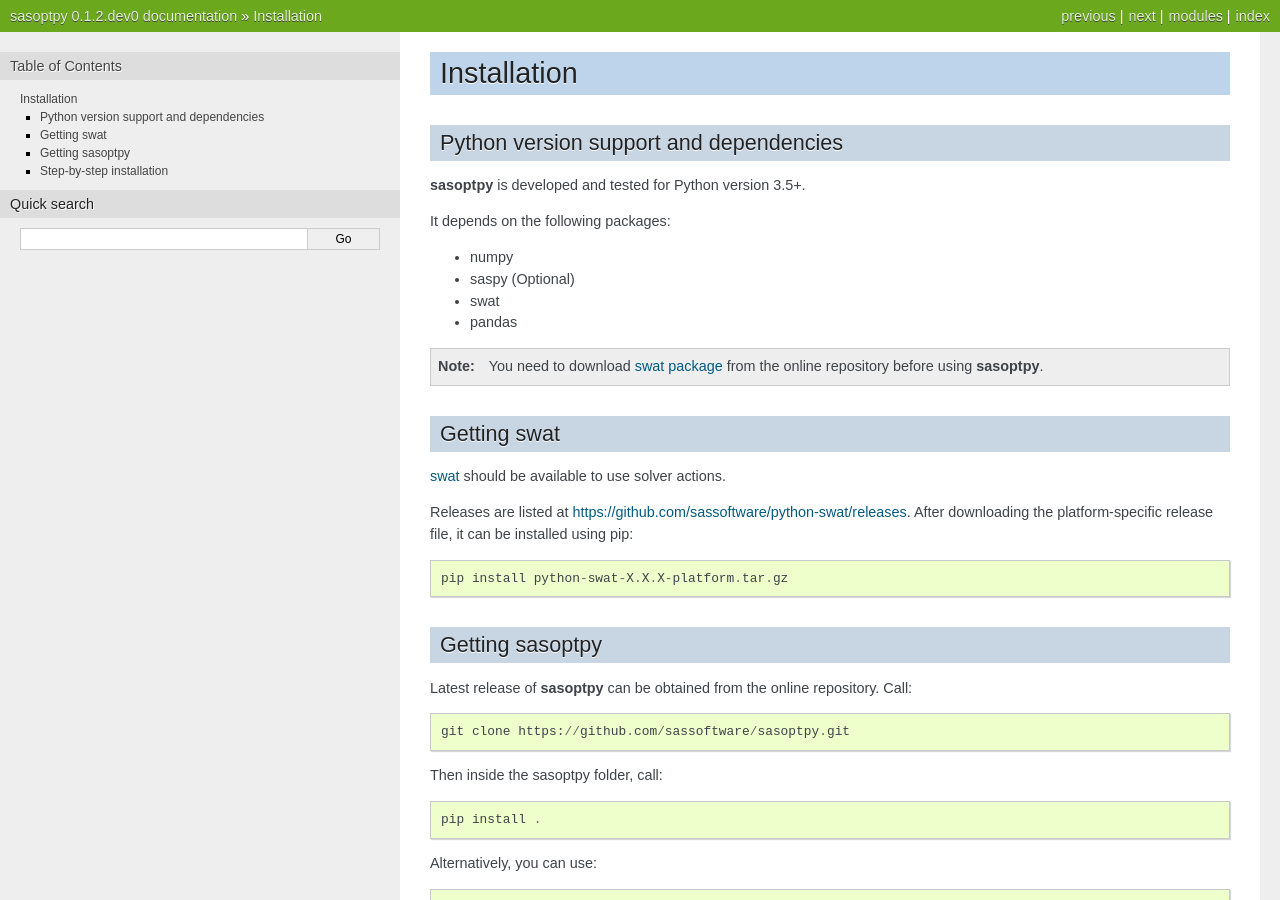
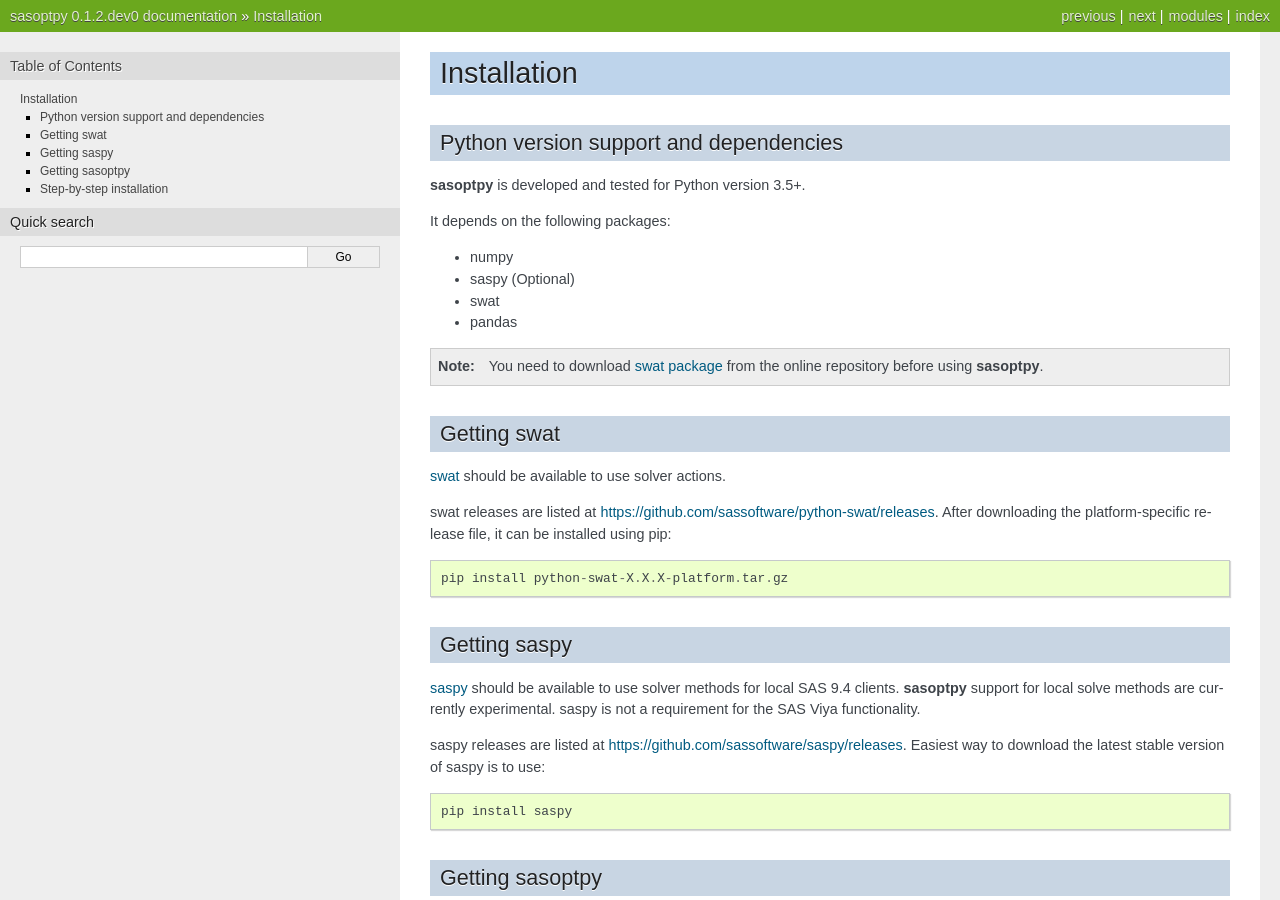
Before and after one commit to sassoftware/sasoptpy, a Sphinx documentation site: the page built from doc/install.rst, in a window 1280 px wide and 900 px high. Built offline with Sphinx 7.4.7, drawn with Linux system fonts in a browser that asks for light colours; formulas are drawn with MathJax 3.

Commit message:
saspy is added to the installation page

```diff
--- a/doc/install.rst
+++ b/doc/install.rst
@@ -28,22 +28,35 @@
 Getting swat
 ------------
 
-`swat <https://sassoftware.github.io/python-swat/>`_ should be available
+`swat <https://github.com/sassoftware/python-swat>`_ should be available
 to use solver actions.
 
-Releases are listed at
+swat releases are listed at
 `<https://github.com/sassoftware/python-swat/releases>`_.
 After downloading the platform-specific release file, it can be installed using
 pip::
 
 	pip install python-swat-X.X.X-platform.tar.gz
 
+Getting saspy
+-------------
+
+`saspy <https://github.com/sassoftware/saspy>`_ should be available to use
+solver methods for local SAS 9.4 clients.
+**sasoptpy** support for local solve methods are currently experimental.
+saspy is not a requirement for the SAS Viya functionality.
+
+saspy releases are listed at
+`<https://github.com/sassoftware/saspy/releases>`_.
+Easiest way to download the latest stable version of saspy is to use::
+
+        pip install saspy
+
+
 Getting sasoptpy
 ----------------
 
-
-Latest release of **sasoptpy** can be
-obtained from the online repository.
+Latest release of **sasoptpy** can be obtained from the online repository.
 Call::
 
   git clone https://github.com/sassoftware/sasoptpy.git
```
